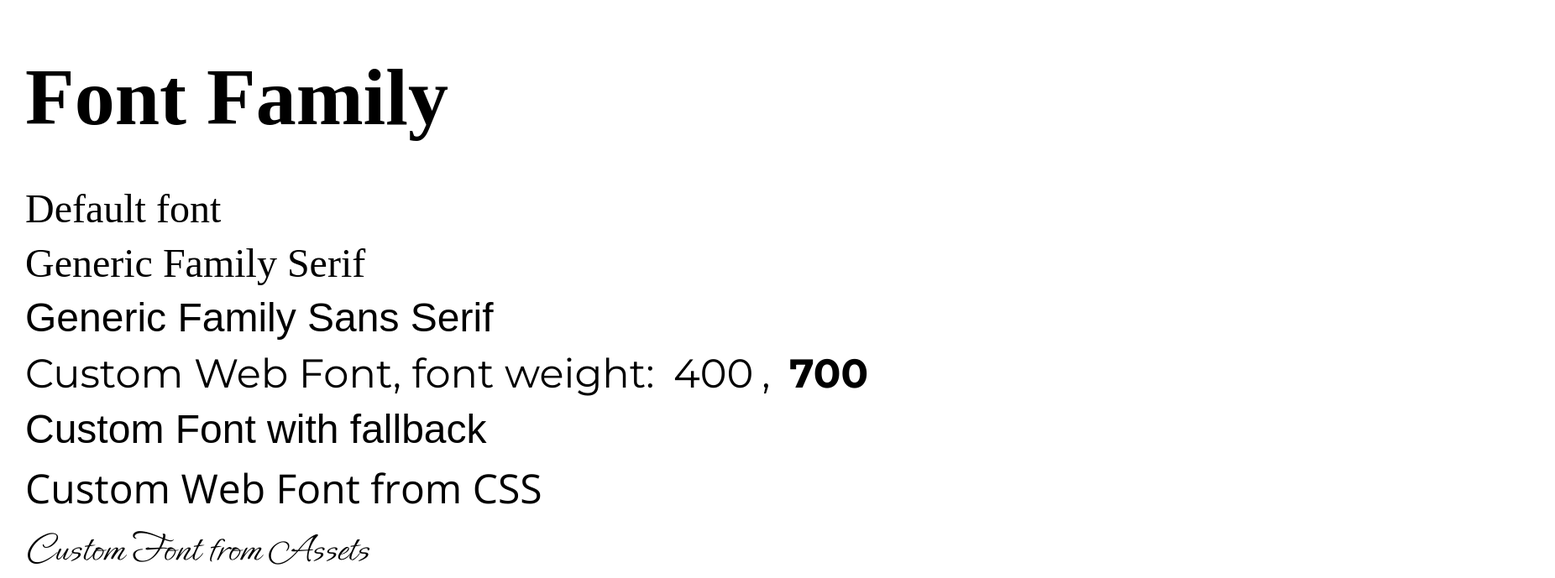
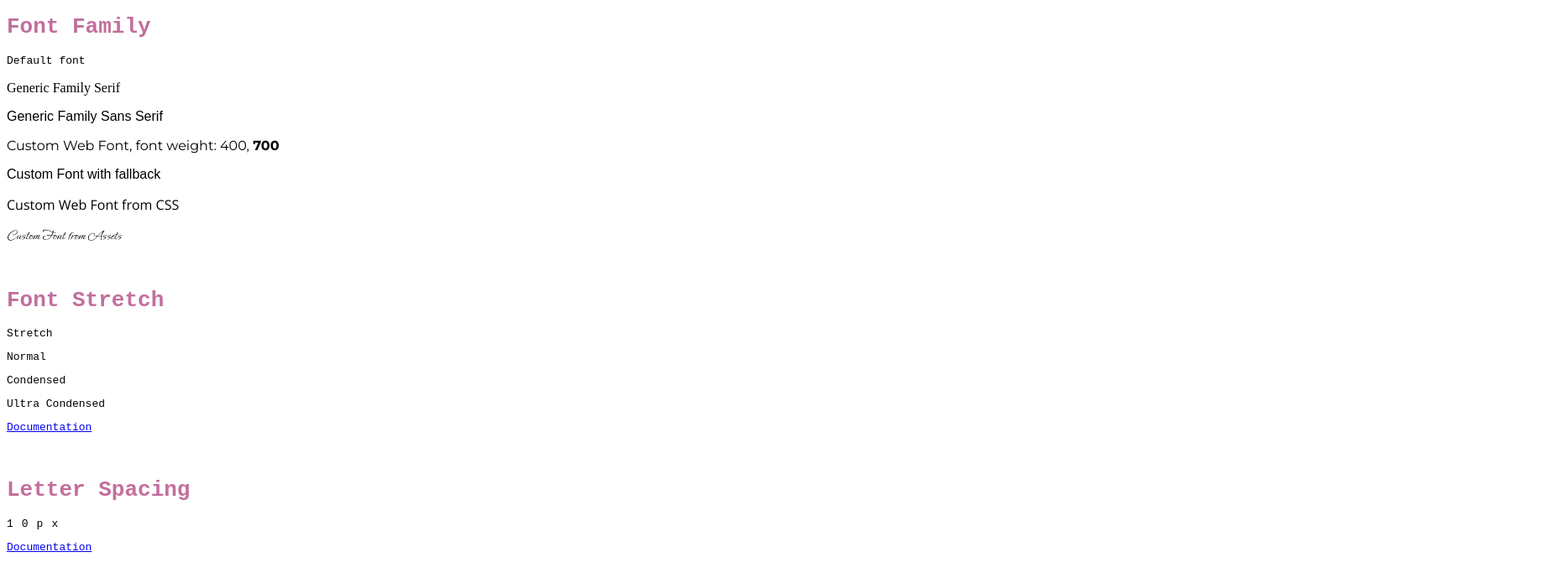
Before and after one commit to sebge2/css-sass-cookbook, a website: page html/text_and_fonts.html in a window 1280 px wide. Shown: the top 689 px of the page at 84% size, 1852 px wide, since content can reach past the window. Drawn offline with nearby package versions, Linux system fonts and the light colour scheme; files that its build step writes are made by us from their sources; files whose address does not match are found by name.

Commit message:
share style

```diff
--- a/html/text_and_fonts.html
+++ b/html/text_and_fonts.html
@@ -9,37 +9,28 @@
 <body>
     <h1>Font Family</h1>
 
-    <div>
-        Default font
-    </div>
-
-    <div class="generic_family_serif">
+    <p>Default font</p>
+    <p class="generic_family_serif">
         Generic Family Serif
-    </div>
-
-    <div class="generic_family_sans_serif">
+    </p>
+    <p class="generic_family_sans_serif">
         Generic Family Sans Serif
-    </div>
-
-    <div class="custom_webfont">
+    </p>
+    <p class="custom_webfont">
         Custom Web Font, font weight: <span class="font_weight_400">400</span>, <span class="font_weight_700">700</span>
-    </div>
-
-    <div class="custom_with_fallback">
+    </p>
+    <p class="custom_with_fallback">
         Custom Font with fallback
-    </div>
-
-    <div class="custom_webfont_from_css">
+    </p>
+    <p class="custom_webfont_from_css">
         Custom Web Font from CSS
-    </div>
-
-    <div class="custom_font">
+    </p>
+    <p class="custom_font">
         Custom Font from Assets
-    </div>
+    </p>
 
 
     <h1>Font Stretch</h1>
-
     <p style="font-stretch: stretch">Stretch</p>
     <p style="font-stretch: normal">Normal</p>
     <p style="font-stretch: condensed">Condensed</p>
--- a/scss/home.scss
+++ b/scss/home.scss
@@ -1,6 +1,6 @@
 @import 'shared.scss';
 
-$card-width: 10rem;
+$card-width: 13rem;
 $card-height: 10rem;
 
 body {
--- a/scss/responsive.scss
+++ b/scss/responsive.scss
@@ -1,24 +1,20 @@
+@import 'shared.scss';
+
 .documentation {
     text-align: center;
     width: 100%;
 }
 
-.box {
-    background: red;
-    width: 200px;
-    height: 200px;
-    margin: 10px auto;
-}
 
 @media (min-width: 40rem) {
-    .box {
-        background: yellow;
+    .example-box {
+        background: map-get($colors, 'secondary-color');
     }
 }
 
 @media (min-width: 40rem) and (min-height: 40rem) {
-    .box {
-        background: green;
+    .example-box {
+        background: lighten(map-get($colors, 'main-color'), 35%);
     }
 }
 
--- a/scss/shared.scss
+++ b/scss/shared.scss
@@ -12,11 +12,12 @@ $transition-duration: 0.3s;
 }
 
 html {
-    color: map-get($colors, main-color);
     font-family: monospace;
 }
 
 h1 {
+    color: map-get($colors, main-color);
+
     &:not(:first-of-type) {
         margin-top: 4rem;
     }
--- a/scss/text_and_fonts.scss
+++ b/scss/text_and_fonts.scss
@@ -1,20 +1,10 @@
+@import 'shared.scss';
+
 @import url('https://fonts.googleapis.com/css2?family=Open+Sans:wght@300&display=swap');
 
 @font-face {
     font-family: "Ephesis";
     src: url("../assets/fonts/Ephesis-Regular.ttf") format("truetype")
-}
-
-* {
-    margin: 10px;
-}
-
-html {
-font-size: 300%;
-}
-
-h1 {
-    margin: 50px 10px;
 }
 
 .font_weight_400 {
```
Also changed, not shown: html/responsive.html (+1 -1 lines).
